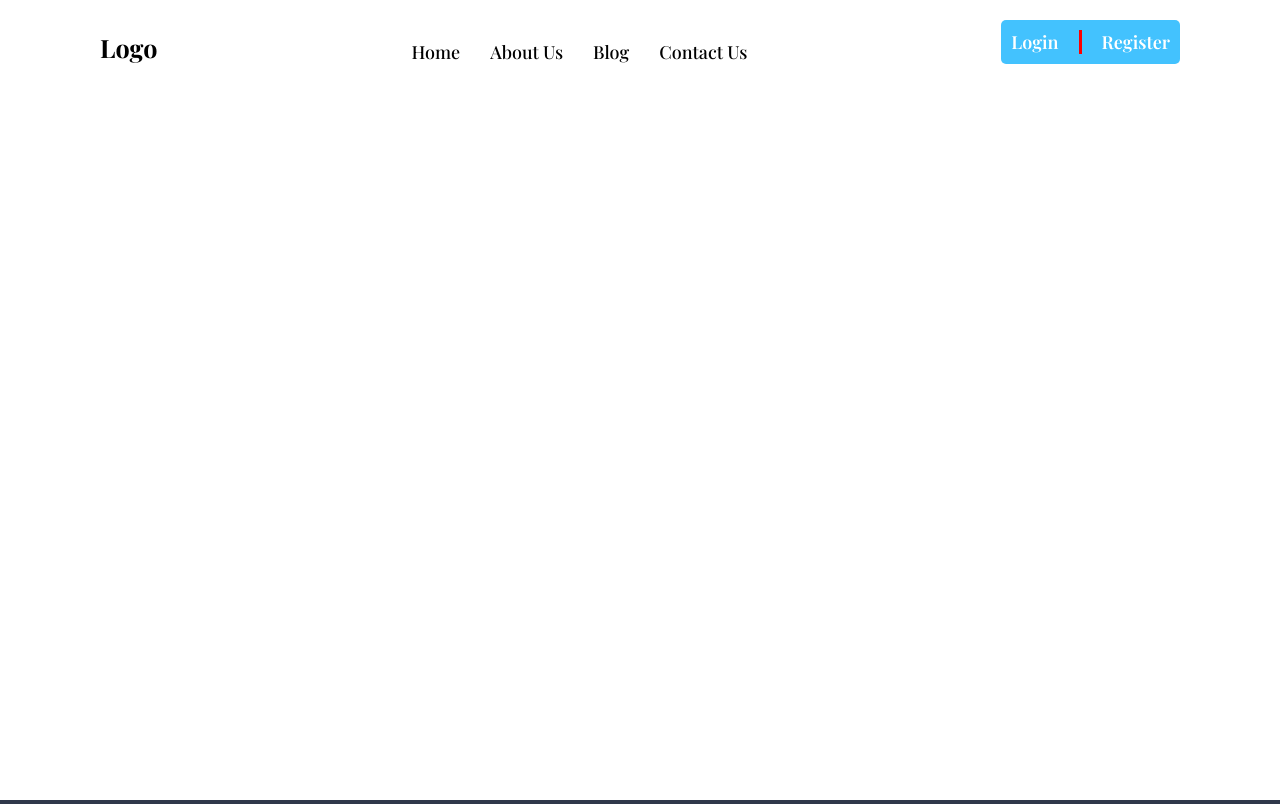
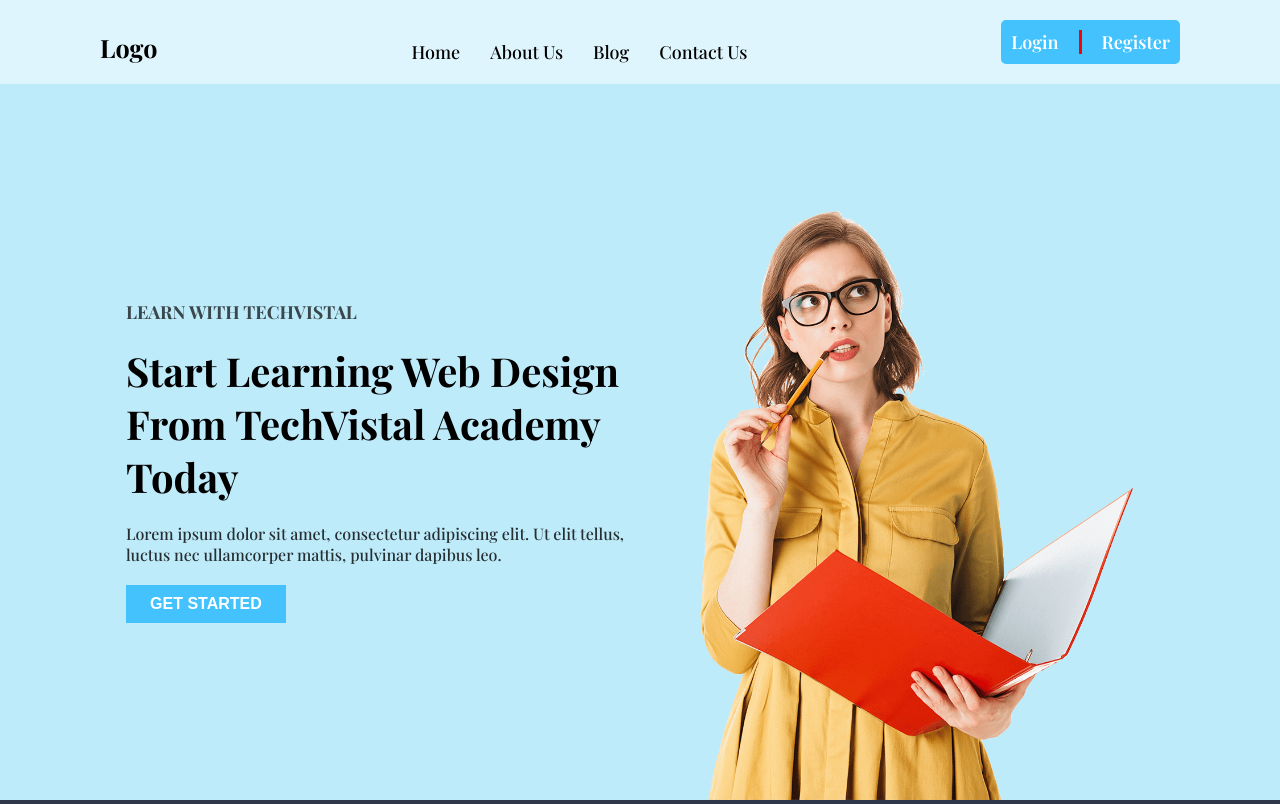
Before and after one commit to Suvitex101/techverse, a plain HTML site: page index.html in a window 1280 px wide. Shown: the top 804 px of the page. Drawn offline with nearby package versions, Linux system fonts and the light colour scheme.

Commit message:
techvistal frontend

```diff
--- a/assets/css/style.css
+++ b/assets/css/style.css
@@ -95,12 +95,18 @@ li {
 	list-style-type: none;
 }
 
+p {
+	font-size: 14px;
+}
+
 .container {
 	min-height: 100vh;
 }
 
 section {
 	min-height: 100vh;
+	padding-left: 100px;
+	padding-right: 100px;
 }
 
 .header {
@@ -243,3 +249,60 @@ section {
 .social a i {
 	font-size: 22px;
 }
+
+.section-one {
+	padding-top: 100px;
+	background-color: var(--bg-color-two);
+	display: flex;
+	gap: 50px;
+	justify-content: center;
+}
+
+.section-one img {
+	height: 600px;
+	width: auto;
+	align-self: flex-end;
+}
+
+.hero-content {
+	margin-top: 200px;
+	display: flex;
+	flex-direction: column;
+	gap: 20px;
+	max-width: 500px;
+}
+
+.hero-content h3 {
+	font-size: 18px;
+	font-weight: 700;
+	opacity: 0.7;
+}
+
+.hero-content h1 {
+	font-size: 40px;
+}
+
+.hero-content p {
+	font-size: 16px;
+	opacity: 0.8;
+}
+
+.btn {
+	padding: 10px;
+	width: 160px;
+	font-size: 16px;
+	font-weight: 600;
+	color: var(--color-white);
+	background-color: var(--btn-bg);
+	cursor: pointer;
+	transition: all 400ms ease;
+}
+
+.btn:hover {
+	background-color: var(--color-white);
+	color: var(--btn-bg);
+}
+
+.btn:active {
+	opacity: 0.7;
+}
--- a/index.html
+++ b/index.html
@@ -46,8 +46,15 @@
 		</header>
 
 
-		<section class="section">
+		<section class="section-one">
+			<div class="hero-content">
+				<h3>LEARN WITH TECHVISTAL</h3>
+				<h1>Start Learning Web Design From TechVistal Academy Today</h1>
+				<p>Lorem ipsum dolor sit amet, consectetur adipiscing elit. Ut elit tellus, luctus nec ullamcorper mattis, pulvinar dapibus leo.</p>
+				<button class="btn">GET STARTED</button>
+			</div>
 
+			<img src="./img/hero-img.png" alt="">
 		</section>
 
 		<footer class="footer">
```
